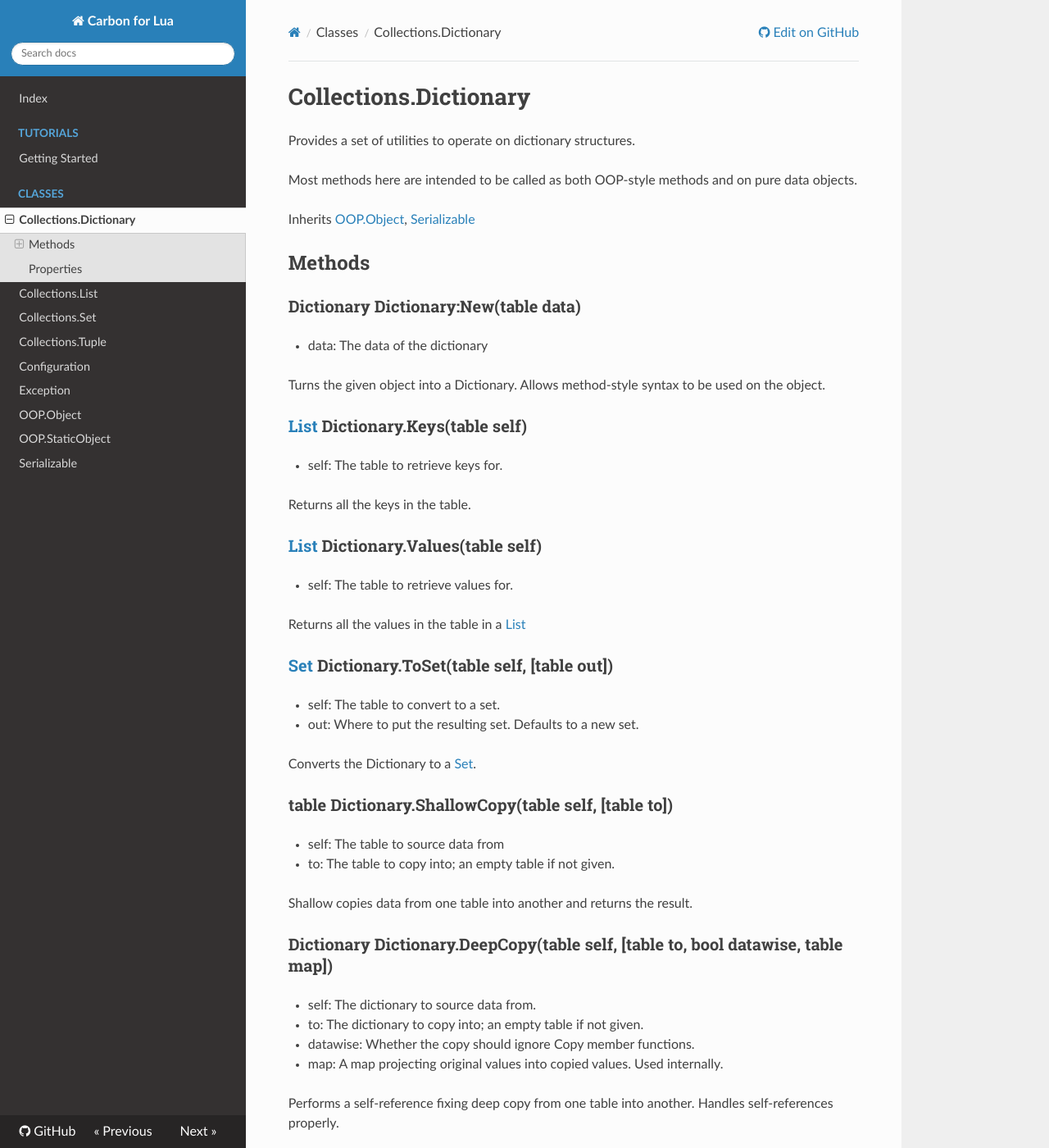
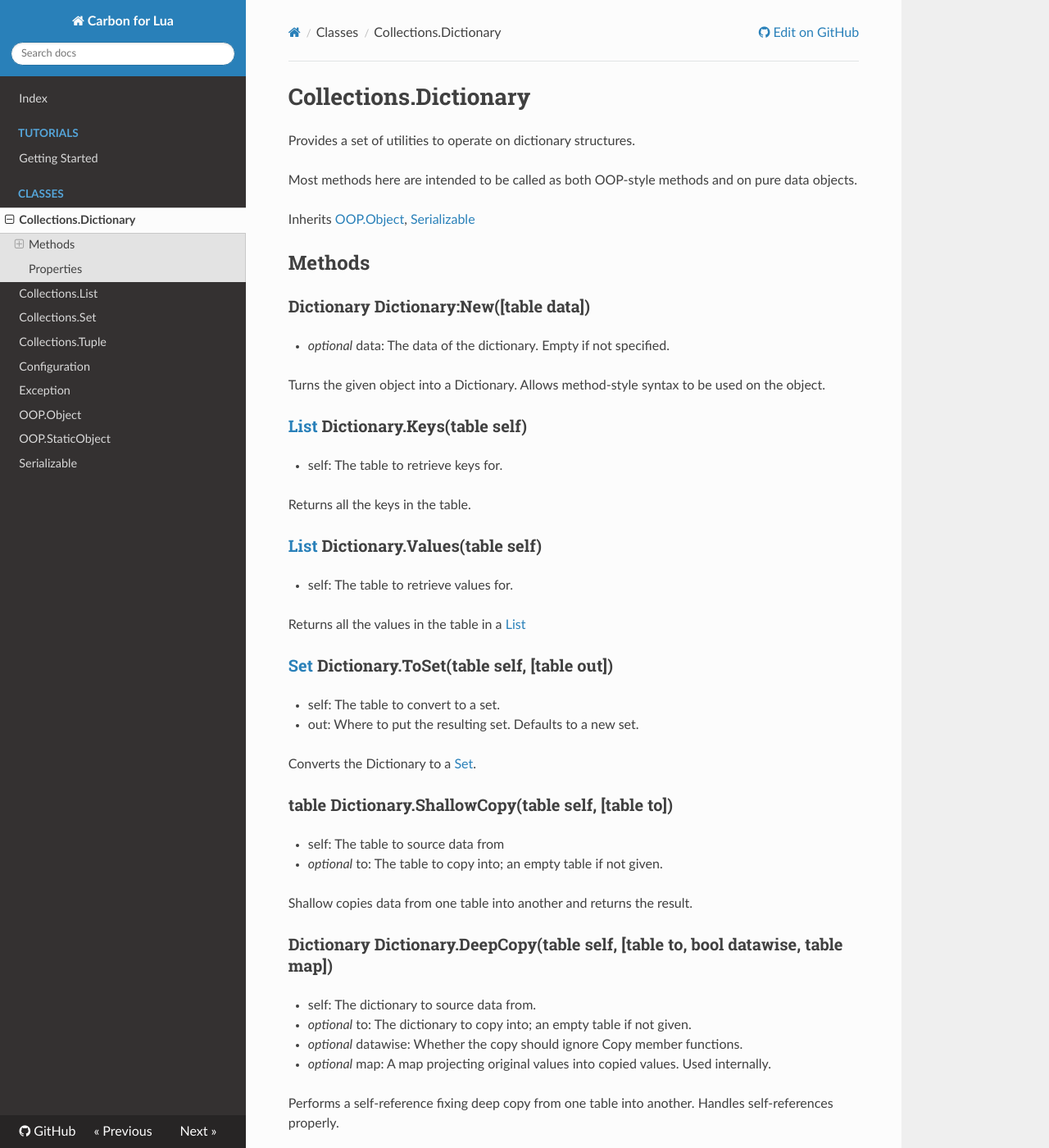
Before and after one commit to lua-carbon/carbon, an MkDocs documentation site: the page built from docs/Classes/Collections.Dictionary.md, in a window 1280 px wide and 1400 px high. Shown: the whole window at 82% size. Built offline with MkDocs 1.6.1, drawn with Linux system fonts in a browser that asks for light colours; nearby versions of some CDN libraries; old or Windows-style settings are respelled for this version of MkDocs.

Commit message:
Optional parameters, tweaked arg description matcher

```diff
--- a/docs/Classes/Collections.Dictionary.md
+++ b/docs/Classes/Collections.Dictionary.md
@@ -6,8 +6,8 @@ Most methods here are intended to be called as both OOP-style methods and on pur
 Inherits [OOP.Object](Classes/OOP.Object), [Serializable](Classes/Serializable)
 
 ## Methods
-### Dictionary Dictionary:New(table data)
-- data: The data of the dictionary
+### Dictionary Dictionary:New([table data])
+- *optional* data: The data of the dictionary. Empty if not specified.
 
 Turns the given object into a Dictionary.
 Allows method-style syntax to be used on the object.
@@ -34,16 +34,16 @@ Converts the Dictionary to a [Set](Classes/Collections.Set).
 
 ### table Dictionary.ShallowCopy(table self, [table to])
 - self: The table to source data from
-- to: The table to copy into; an empty table if not given.
+- *optional* to: The table to copy into; an empty table if not given.
 
 Shallow copies data from one table into another and returns the result.
 
 
 ### Dictionary Dictionary.DeepCopy(table self, [table to, bool datawise, table map])
 - self: The dictionary to source data from.
-- to: The dictionary to copy into; an empty table if not given.
-- datawise: Whether the copy should ignore Copy member functions.
-- map: A map projecting original values into copied values. Used internally.
+- *optional* to: The dictionary to copy into; an empty table if not given.
+- *optional* datawise: Whether the copy should ignore Copy member functions.
+- *optional* map: A map projecting original values into copied values. Used internally.
 
 Performs a self-reference fixing deep copy from one table into another.
 Handles self-references properly.
```
Also changed, not shown: docs/Classes/Collections.Tuple.md (+1 -3 lines), 2 other files.
